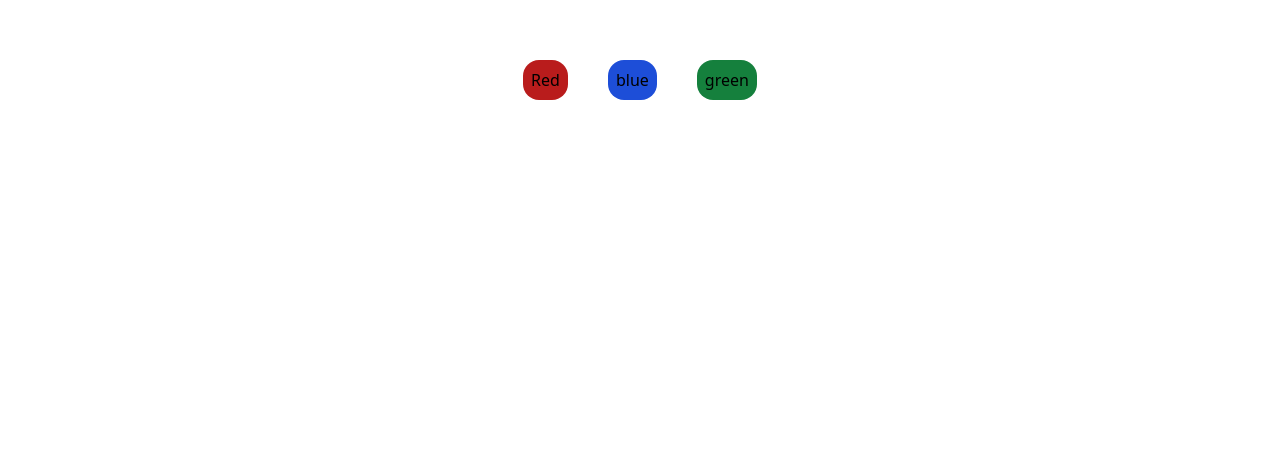
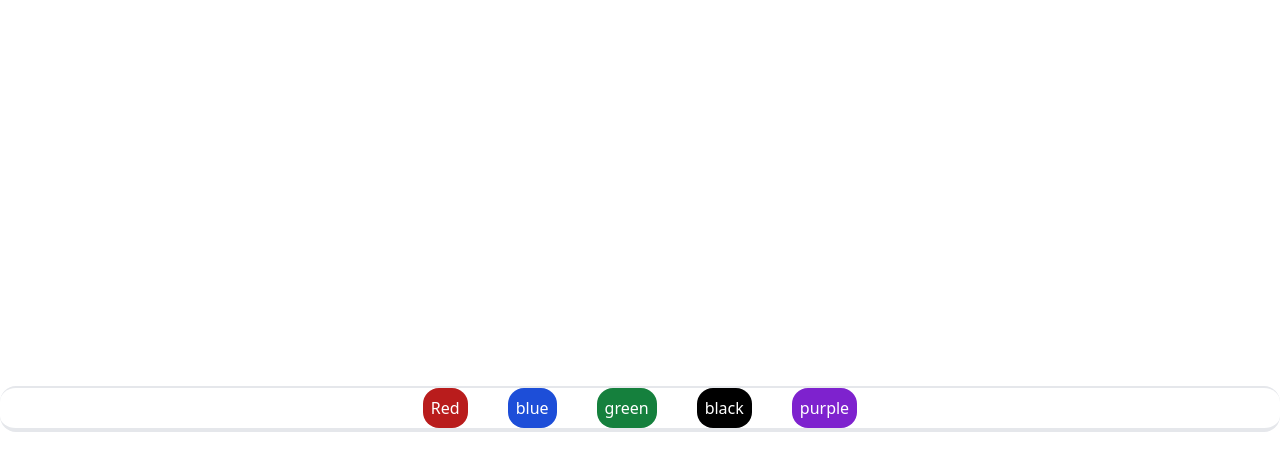
Before and after one commit to bhavyasachula/ReactJs, a React (Vite) app in the folder TailwindCssAndProps/: page / in a window 1280 px wide. Shown: the part 320-790 px from the top of the page. Built offline with nearby package versions, Linux system fonts and the light colour scheme.

Commit message:
added some more colors for backgroundChanger

```diff
--- a/TailwindCssAndProps/src/App.jsx
+++ b/TailwindCssAndProps/src/App.jsx
@@ -7,21 +7,29 @@ function App(Props) {
 
   return (
     <>
-    <div className='flex flex-warp gap-10 h-screen justify-center items-center ' style={{backgroundColor:color}}>
-
-      <button className='bg-red-700 p-2 rounded-2xl'
+    <div className='w-full h-screen duration-100 ' style={{backgroundColor:color}}>
+    <div className='border-t-2 border-b-4 fixed rounded-2xl flex gap-10 flex-wrap justify-center bottom-12 inset-x-0 px-2'>
+      <button className='text-white bg-red-700 p-2 rounded-2xl'
       onClick={()=>{
         setColor("red")
       }}>Red</button>
-        <button className='bg-blue-700 p-2 rounded-2xl'
+        <button className='text-white bg-blue-700 p-2 rounded-2xl'
       onClick={()=>{
         setColor("blue")
       }}>blue</button>
-        <button className='bg-green-700 p-2 rounded-2xl'
+        <button className='text-white bg-green-700 p-2 rounded-2xl'
       onClick={()=>{
         setColor("green")
       }}>green</button>
-
+      <button className='text-white bg-black p-2 rounded-2xl'
+      onClick={()=>{
+        setColor("black")
+      }}>black</button>
+      <button className=' text-white bg-purple-700 p-2 rounded-2xl'
+      onClick={()=>{
+        setColor("purple")
+      }}>purple</button>
+      </div>
     </div>
     </>
   )
```
